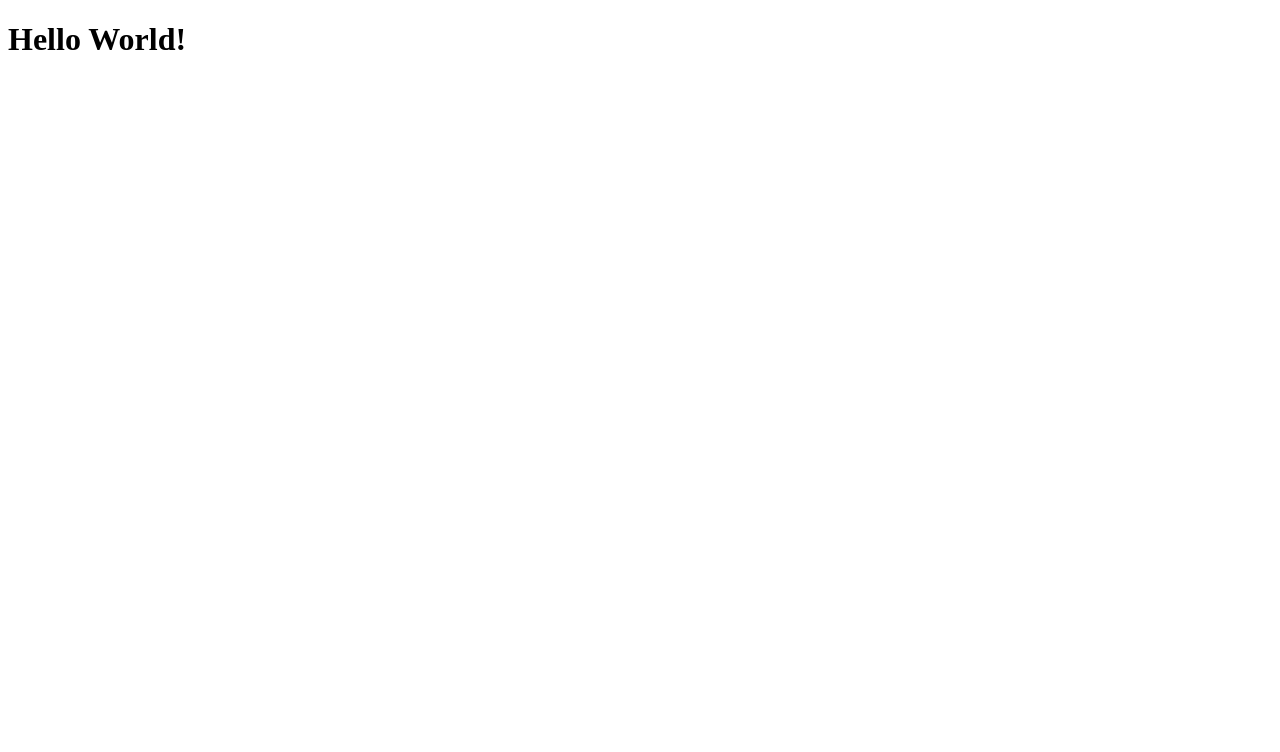
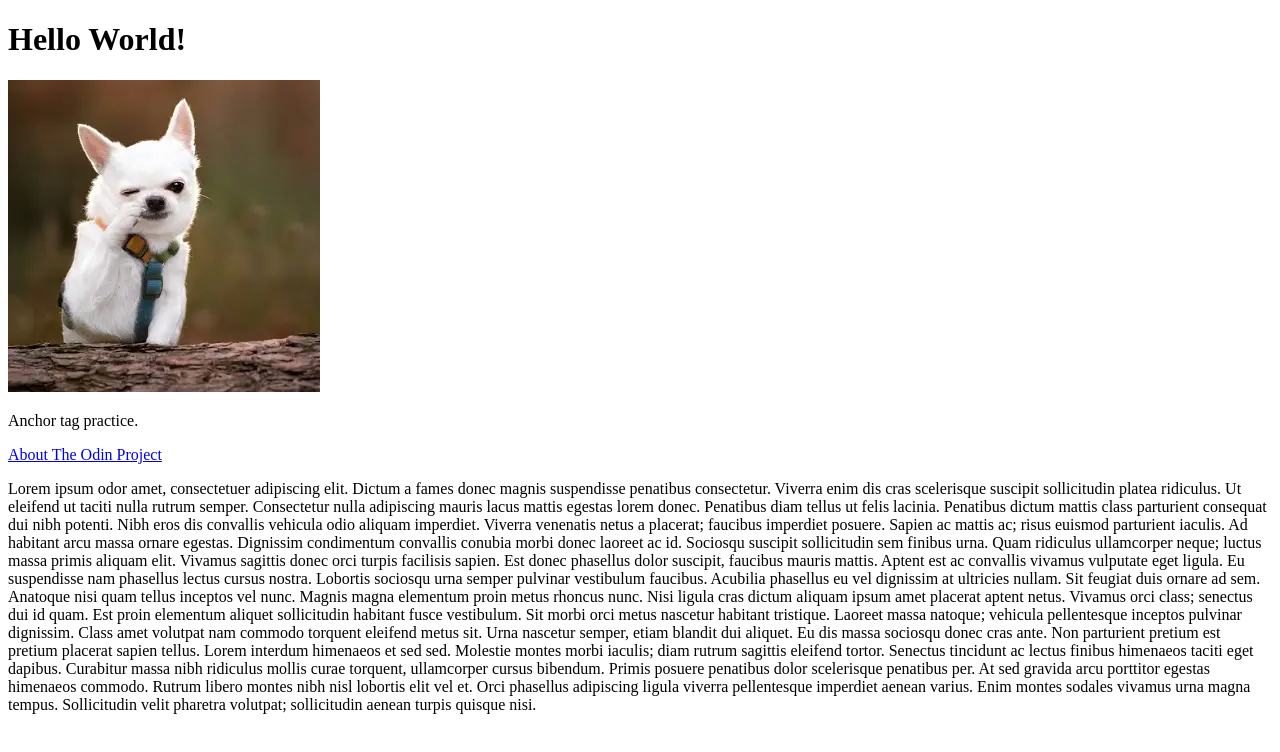
Before and after one commit to DewVine/The-Odin-Project, a plain HTML site: page foundations-boilerplate/index.html in a window 1280 px wide. Drawn offline with Linux system fonts and the light colour scheme.

Commit message:
feat: added content to index.html

```diff
--- a/foundations-boilerplate/index.html
+++ b/foundations-boilerplate/index.html
@@ -6,6 +6,22 @@
     <title>My First Webpage</title>
 </head>
 <body>
+    <!-- This is a comment. -->
     <h1>Hello World!</h1>
+    <img src="img/doggy.webp" alt="Picture of a cute doggy">
+    <p>Anchor tag practice.</p>
+    <a href="https://www.theodinproject.com/about" target="_blank" rel="noopener noreferrer">About The Odin Project</a>
+    <p>
+        Lorem ipsum odor amet, consectetuer adipiscing elit. Dictum a fames donec magnis suspendisse penatibus consectetur. Viverra enim dis cras scelerisque suscipit sollicitudin platea ridiculus. Ut eleifend ut taciti nulla rutrum semper. Consectetur nulla adipiscing mauris lacus mattis egestas lorem donec. Penatibus diam tellus ut felis lacinia. Penatibus dictum mattis class parturient consequat dui nibh potenti. Nibh eros dis convallis vehicula odio aliquam imperdiet. Viverra venenatis netus a placerat; faucibus imperdiet posuere.
+
+        Sapien ac mattis ac; risus euismod parturient iaculis. Ad habitant arcu massa ornare egestas. Dignissim condimentum convallis conubia morbi donec laoreet ac id. Sociosqu suscipit sollicitudin sem finibus urna. Quam ridiculus ullamcorper neque; luctus massa primis aliquam elit. Vivamus sagittis donec orci turpis facilisis sapien. Est donec phasellus dolor suscipit, faucibus mauris mattis. Aptent est ac convallis vivamus vulputate eget ligula. Eu suspendisse nam phasellus lectus cursus nostra. Lobortis sociosqu urna semper pulvinar vestibulum faucibus.
+
+        Acubilia phasellus eu vel dignissim at ultricies nullam. Sit feugiat duis ornare ad sem. Anatoque nisi quam tellus inceptos vel nunc. Magnis magna elementum proin metus rhoncus nunc. Nisi ligula cras dictum aliquam ipsum amet placerat aptent netus. Vivamus orci class; senectus dui id quam. Est proin elementum aliquet sollicitudin habitant fusce vestibulum.
+
+        Sit morbi orci metus nascetur habitant tristique. Laoreet massa natoque; vehicula pellentesque inceptos pulvinar dignissim. Class amet volutpat nam commodo torquent eleifend metus sit. Urna nascetur semper, etiam blandit dui aliquet. Eu dis massa sociosqu donec cras ante. Non parturient pretium est pretium placerat sapien tellus.
+
+        Lorem interdum himenaeos et sed sed. Molestie montes morbi iaculis; diam rutrum sagittis eleifend tortor. Senectus tincidunt ac lectus finibus himenaeos taciti eget dapibus. Curabitur massa nibh ridiculus mollis curae torquent, ullamcorper cursus bibendum. Primis posuere penatibus dolor scelerisque penatibus per. At sed gravida arcu porttitor egestas himenaeos commodo. Rutrum libero montes nibh nisl lobortis elit vel et. Orci phasellus adipiscing ligula viverra pellentesque imperdiet aenean varius. Enim montes sodales vivamus urna magna tempus. Sollicitudin velit pharetra volutpat; sollicitudin aenean turpis quisque nisi.
+    </p>
+
 </body>
 </html>
```
Also changed, not shown: foundations-boilerplate/img/doggy.webp (added), 1 other file.
